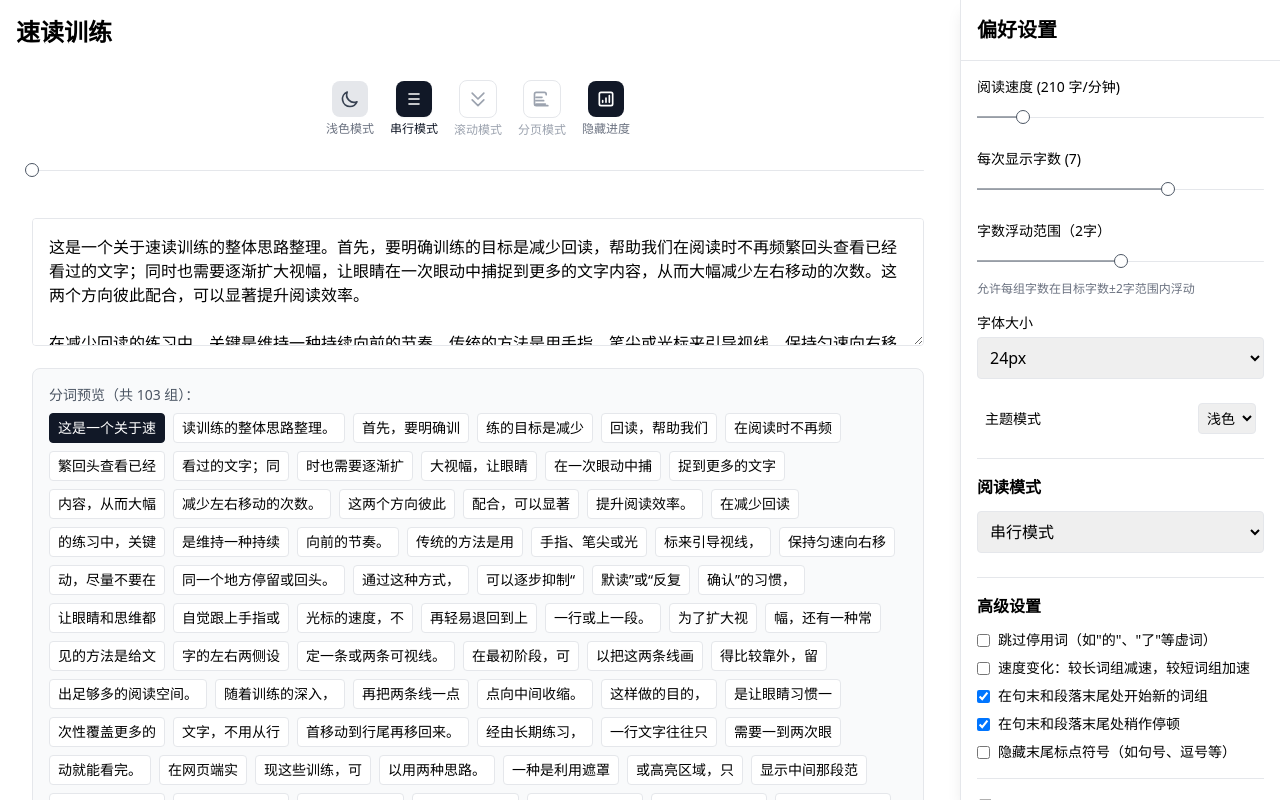
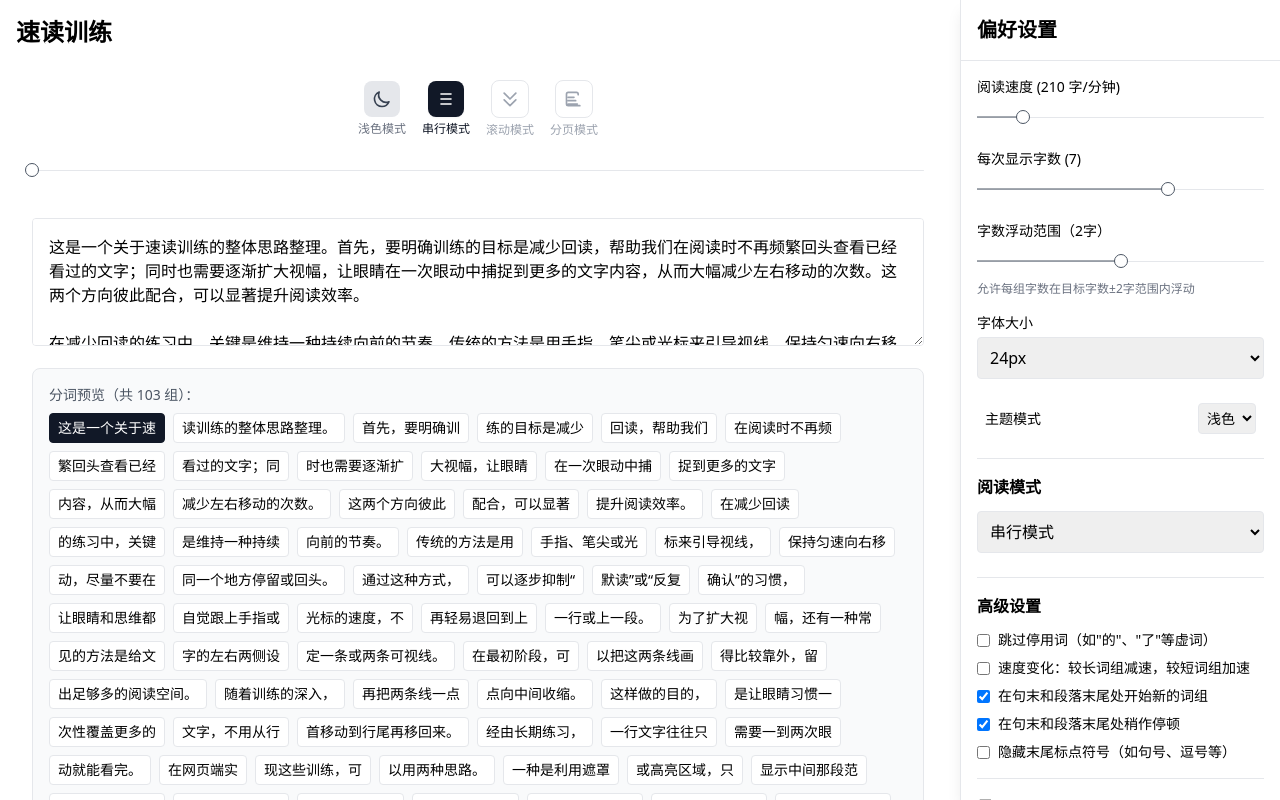
Before and after one commit to ttmouse/speed-reading, a Next.js app: page / in a window 1280 px wide. Shown: the top 800 px of the page. Built offline with nearby package versions, Linux system fonts and the light colour scheme.

Commit message:
refactor: 移除进度显示切换按钮和相关逻辑

```diff
--- a/app/components/Reader/Controls.tsx
+++ b/app/components/Reader/Controls.tsx
@@ -39,24 +39,6 @@ export function Controls({ settings, onSettingChange }: ControlsProps) {
         onChange={handleModeChange}
         enabled={true}
       />
-
-      {/* 进度显示切换 */}
-      <div className="flex flex-col items-center">
-        <button
-          onClick={() => onSettingChange({ showProgress: !settings.showProgress })}
-          className={`p-2 rounded-lg transition-all transform active:scale-95 ${
-            settings.showProgress ? 'bg-gray-900 text-white' : 'bg-gray-200 dark:bg-gray-700'
-          }`}
-          title={settings.showProgress ? '隐藏进度' : '显示进度'}
-        >
-          <svg className={getIconClass(settings.showProgress)} fill="none" viewBox="0 0 24 24">
-            <path strokeLinecap="round" strokeLinejoin="round" strokeWidth={2} d="M16 8v8m-4-5v5m-4-2v2m-2 4h12a2 2 0 002-2V6a2 2 0 00-2-2H6a2 2 0 00-2 2v12a2 2 0 002 2z" />
-          </svg>
-        </button>
-        <span className="text-xs mt-1 text-gray-500 dark:text-gray-400">
-          {settings.showProgress ? '隐藏进度' : '显示进度'}
-        </span>
-      </div>
     </div>
   );
 }
```
